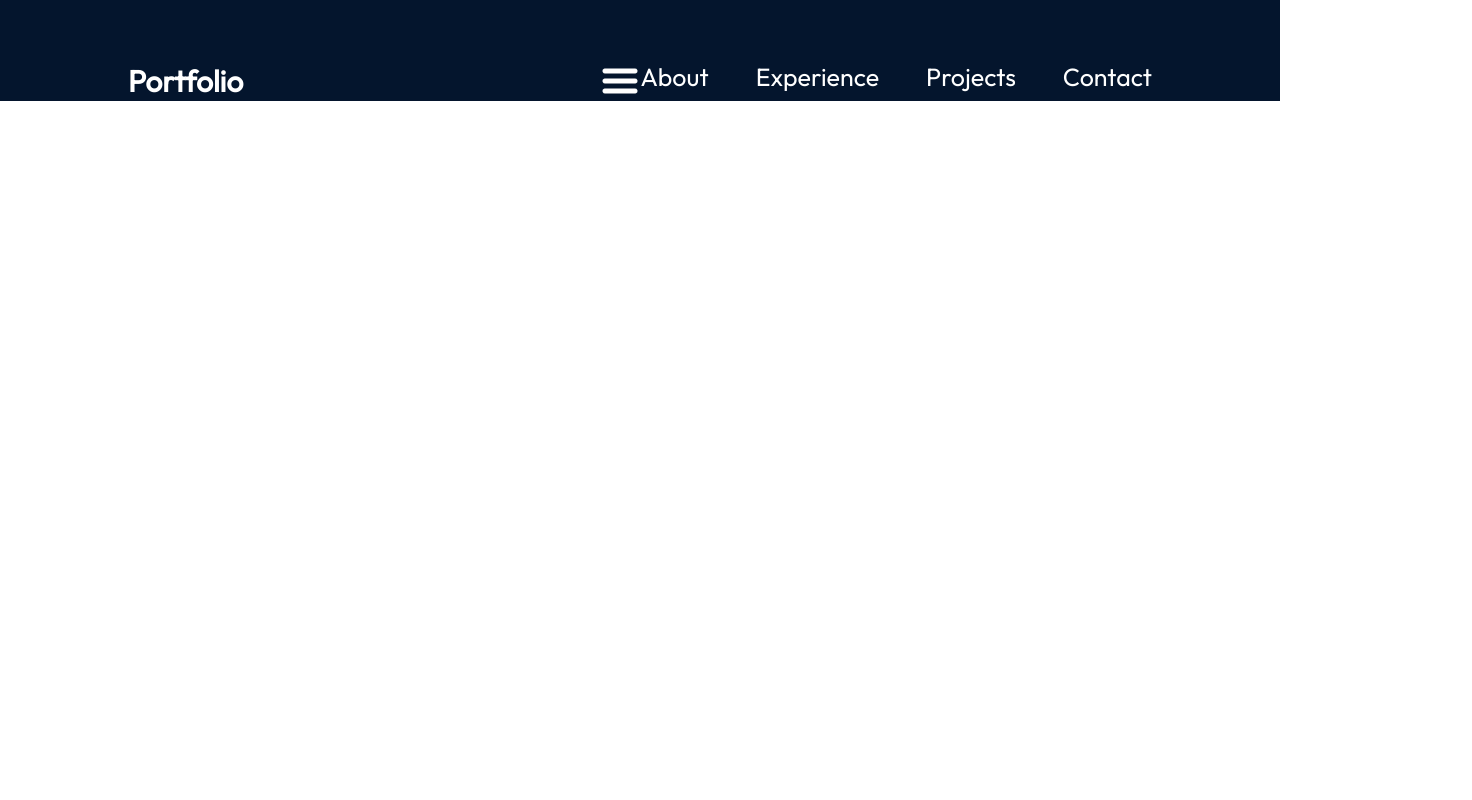
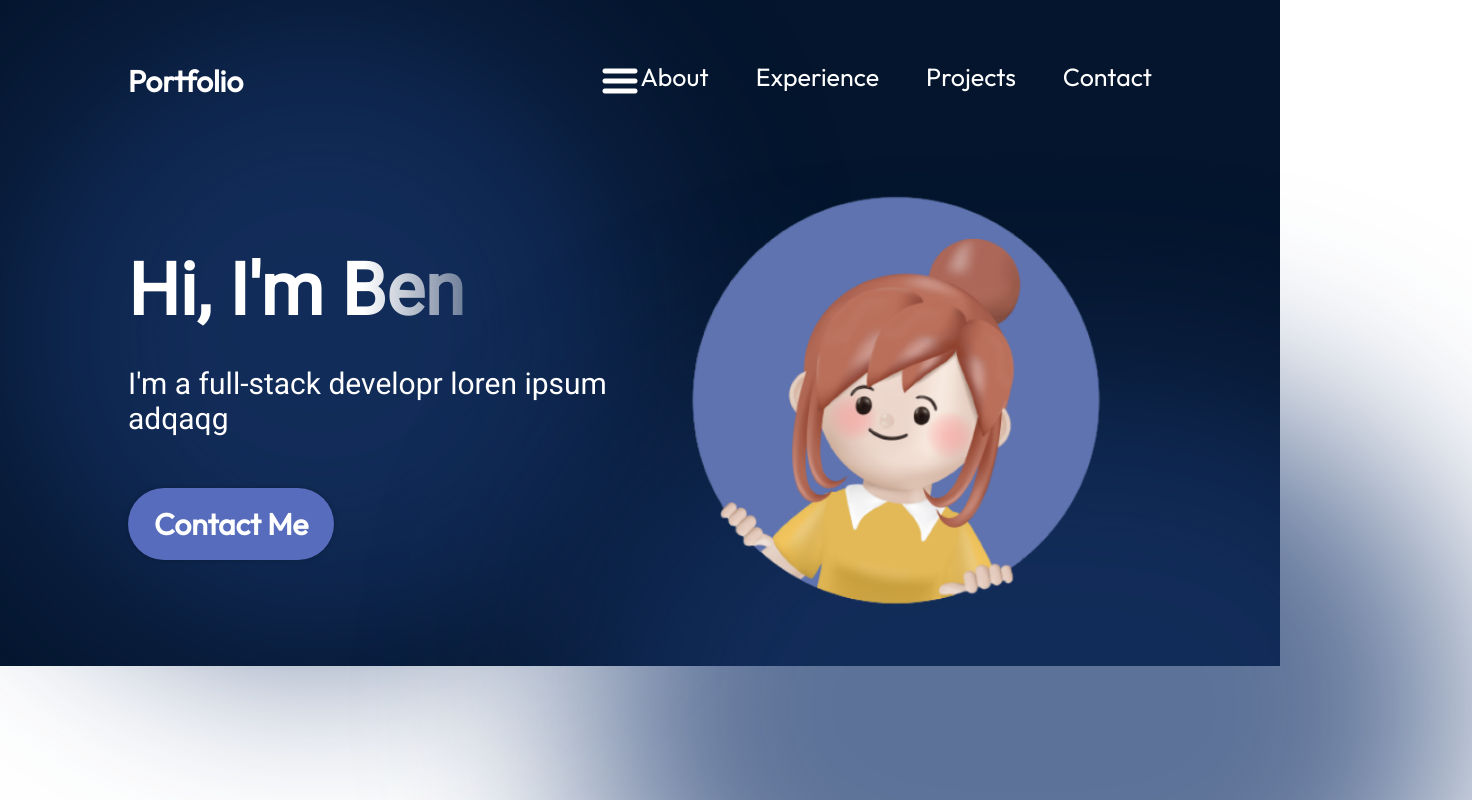
Before and after one commit to benprice2/portfolio, a React (Vite) app: page / in a window 1280 px wide. Shown: the top 800 px of the page, 1472 px wide, since content can reach past the window. Built offline with nearby package versions, Linux system fonts and the light colour scheme.

Commit message:
hero section

```diff
--- a/src/App.jsx
+++ b/src/App.jsx
@@ -1,11 +1,13 @@
 import styles from './App.module.css'
-import { Navbar } from './components/nav/Navbar'
+import { Navbar } from './components/nav/Navbar';
+import { Hero } from './components/hero/Hero';
 
 function App() {
 
   return (
     <div className={styles.App}>
       <Navbar />
+      <Hero />
     </div>
 
   )
--- /dev/null
+++ b/src/components/hero/Hero.jsx
@@ -0,0 +1,19 @@
+import { getImageUrl } from "../../utils"
+import styles from "./Hero.module.css";
+
+export const Hero = () => {
+  return (
+    <section className={styles.container}>
+        <div className={styles.content}>
+            <h1 className={styles.title}>Hi, I'm Ben</h1>
+            <p className={styles.description}>
+                I'm a full-stack developr loren ipsum adqaqg
+            </p>
+            <a href="mailto:ben.price700@gmail.com" className={styles.contact}>Contact Me</a>
+        </div>
+        <img src={getImageUrl("hero/heroImage.png")} alt="heroImg" className={styles.heroImg}/>
+        <div className={styles.topBlur}/>
+        <div className={styles.bottomBlur}/>
+    </section>
+  )
+}
--- /dev/null
+++ b/src/components/hero/Hero.module.css
@@ -0,0 +1,109 @@
+@import "../../vars.css";
+
+.container {
+    position: relative;
+    display: flex;
+    align-items: center;
+    justify-content: space-between;
+    margin-top: 40px;
+    z-index: 1;
+    margin-left: 10%;
+    margin-right: 10%;
+}
+
+.content {
+    display: flex;
+    flex-direction: column;
+    align-items: flex-start;
+    color: var(--color-text);
+    z-index: 1;
+}
+
+.title {
+    font-size: 72px;
+    font-weight: 900;
+    margin-bottom: 33px;
+    font-family: var(--font-roboto);
+    background: linear-gradient(
+        90deg,
+        rgba(255,255,255,1) 70%,
+        rgba(255,255,255,0) 120%
+    );
+    -webkit-text-fill-color: transparent;
+    -webkit-background-clip: text;
+}
+
+.description {
+    font-size: 30px;
+    font-family: var(--font-roboto);
+    margin-bottom: 52px;
+}
+
+.contact {
+    text-decoration: none;
+    background-color: var(--color-primary);
+    color: var(--color-text);
+    border-radius: 100px;
+    font-size: 30px;
+    font-weight: 600;
+    padding: 17px 26px;
+    box-shadow: 0 0 4px 0 rgba(0,0,0,0.25);
+}
+
+.heroImg {
+    width: 50%;
+    z-index: 1;
+    animation-name: floating;
+    animation-duration: 3s;
+    animation-iteration-count: infinite;
+    animation-timing-function: ease-in-out;
+}
+
+@keyframes floating {
+    0% {
+        transform: translate(0, 0px);
+    }
+    50% {
+        transform: translate(0,10px);
+    }
+    100%{
+        transform: translate(0,-10px);
+    }
+}
+
+.topBlur {
+    position: absolute;
+    width: 50vw;
+    height: 50vw;
+    min-width: 350px;
+    min-height: 350px;
+    top: -128px;
+    left: -10vw;
+    border-radius: 764px;
+    background: rgba(25,55,109,0.7);
+    filter: blur(100px);
+    z-index: 0;
+}
+
+.bottomBlur {
+    position: absolute;
+    width: 70vw;
+    height: 50vw;
+    min-width: 250px;
+    min-height: 350px;
+    top: 246px;
+    right: -25vw;
+    border-radius: 764px;
+    background: rgba(25,55,109,0.7);
+    filter: blur(100px);
+    z-index: 0;
+}
+
+@media screen and (max-width:830px) {
+    .container {
+        flex-direction: column-reverse;
+    }
+    .content{
+        align-items: center;
+    }
+}
```
